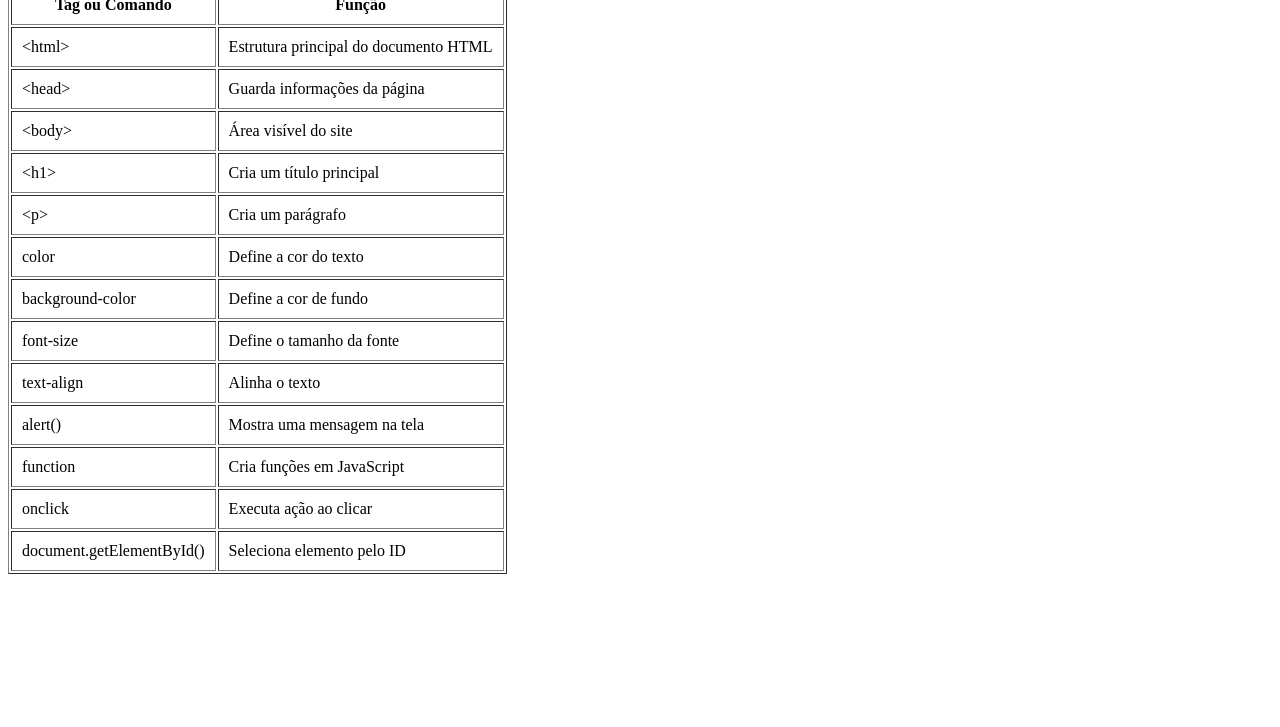
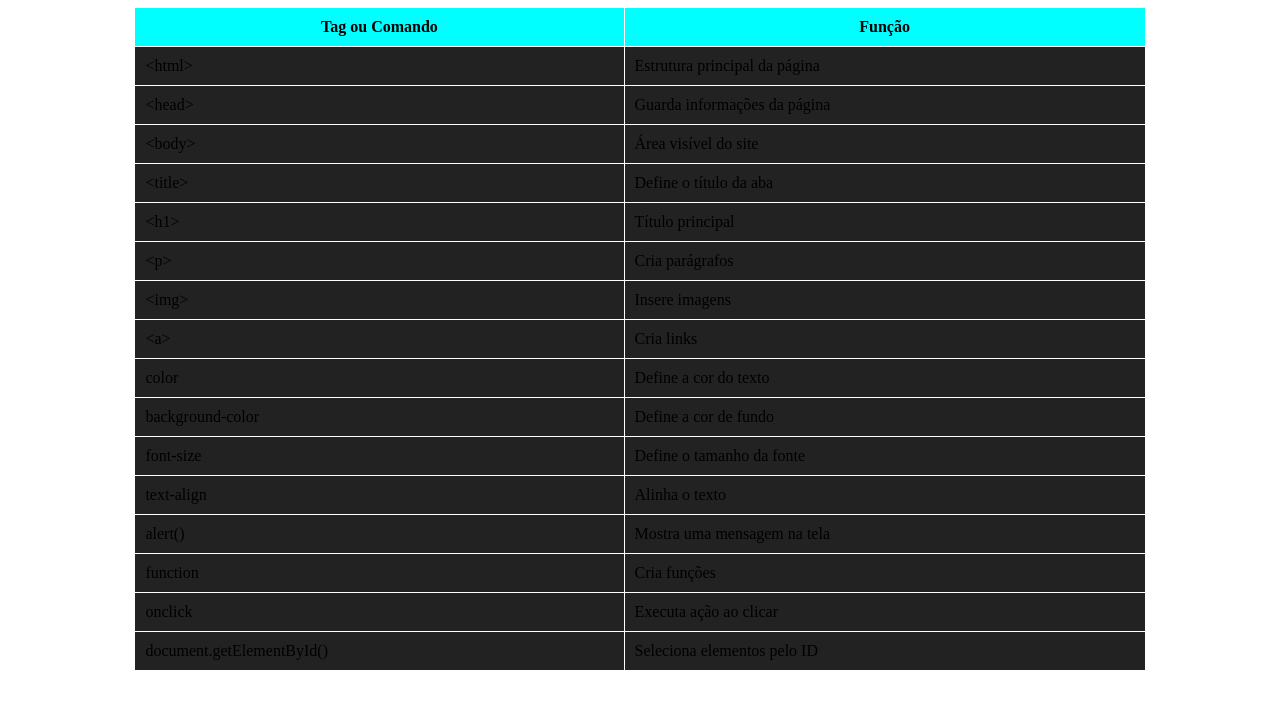
Before and after one commit to galvao-vinicius/Trabalho-, a plain HTML site: page index.html in a window 1280 px wide. Shown: the part 73-800 px from the top of the page. Drawn offline with Linux system fonts and the light colour scheme.

Commit message:
index.html

```diff
--- a/index.html
+++ b/index.html
@@ -1,15 +1,30 @@
-<h2>Tabela Explicativa</h2>
+<!DOCTYPE html>
+<html lang="pt-BR">
 
-<table border="1" cellpadding="10">
+<head>
+    <meta charset="UTF-8">
+    <meta name="viewport" content="width=device-width, initial-scale=1.0">
+    <title>Tabela Explicativa</title>
+
+    <link rel="stylesheet" href="style.css">
+</head>
+
+<body>
+
+    <h1>Tabela Explicativa HTML, CSS e JavaScript</h1>
+
+    <table>
 
         <tr>
             <th>Tag ou Comando</th>
             <th>Função</th>
         </tr>
 
+        <!-- HTML -->
+
         <tr>
             <td>&lt;html&gt;</td>
-        <td>Estrutura principal do documento HTML</td>
+            <td>Estrutura principal da página</td>
         </tr>
 
         <tr>
@@ -23,14 +38,31 @@
         </tr>
 
         <tr>
+            <td>&lt;title&gt;</td>
+            <td>Define o título da aba</td>
+        </tr>
+
+        <tr>
             <td>&lt;h1&gt;</td>
-        <td>Cria um título principal</td>
+            <td>Título principal</td>
         </tr>
 
         <tr>
             <td>&lt;p&gt;</td>
-        <td>Cria um parágrafo</td>
+            <td>Cria parágrafos</td>
         </tr>
+
+        <tr>
+            <td>&lt;img&gt;</td>
+            <td>Insere imagens</td>
+        </tr>
+
+        <tr>
+            <td>&lt;a&gt;</td>
+            <td>Cria links</td>
+        </tr>
+
+        <!-- CSS -->
 
         <tr>
             <td>color</td>
@@ -52,6 +84,8 @@
             <td>Alinha o texto</td>
         </tr>
 
+        <!-- JavaScript -->
+
         <tr>
             <td>alert()</td>
             <td>Mostra uma mensagem na tela</td>
@@ -59,7 +93,7 @@
 
         <tr>
             <td>function</td>
-        <td>Cria funções em JavaScript</td>
+            <td>Cria funções</td>
         </tr>
 
         <tr>
@@ -69,7 +103,13 @@
 
         <tr>
             <td>document.getElementById()</td>
-        <td>Seleciona elemento pelo ID</td>
+            <td>Seleciona elementos pelo ID</td>
         </tr>
 
     </table>
+
+    <script src="script.js"></script>
+
+</body>
+
+</html>
```
Lines whose indentation alone changed are shown as unchanged.
